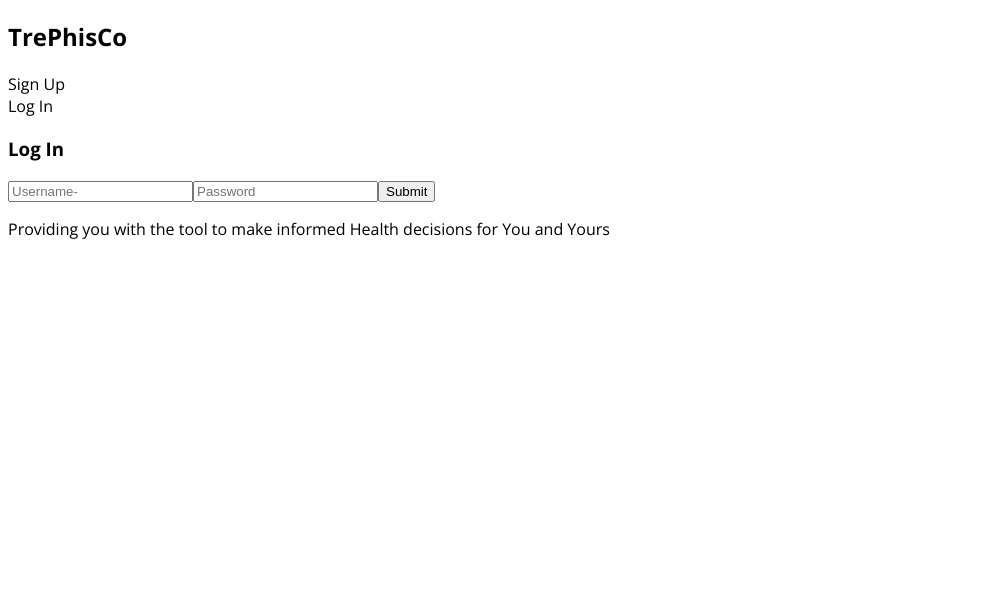
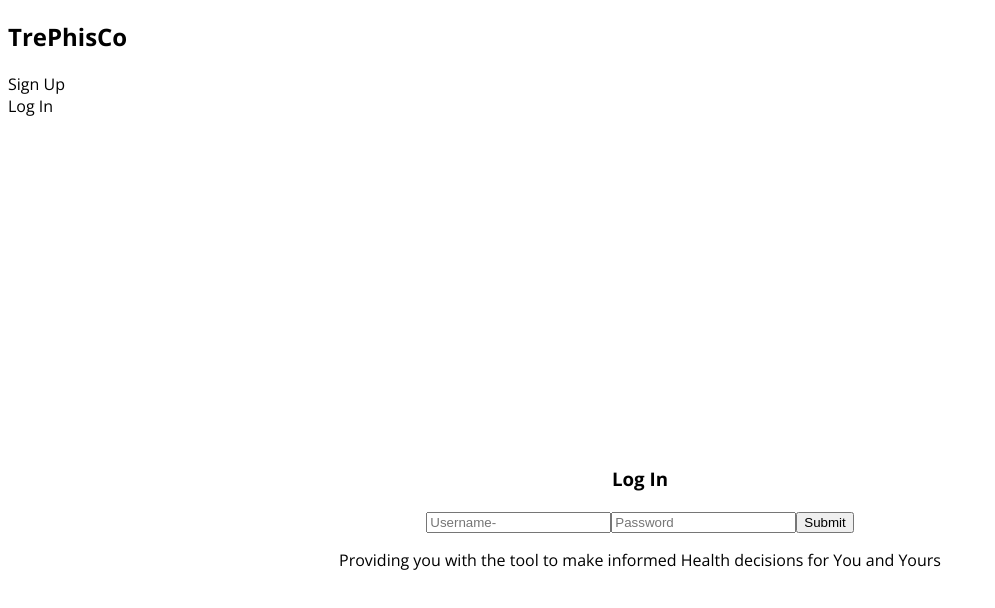
Before and after one commit to PhilIverson/TrePhiSco, a React (Create React App) app in the folder client/: page /login in a window 1280 px wide. Shown: the top 608 px of the page, without its empty margins (0-995 px from the left). Built offline with nearby package versions, Linux system fonts and the light colour scheme; no server answers.

Commit message:
adding more styling

```diff
--- a/client/src/App.js
+++ b/client/src/App.js
@@ -14,17 +14,17 @@ import ProtectedRoute from "./Auth/ProtectedRoute";
 function App(props) {
 
   return (
-    <div className="app-wrapper">
+    <div>
       <Navbar />
+      <div className="app-wrapper">
       <Switch>
         <ProtectedRoute path="/Procedures" component={SavedList}/>
         <ProtectedRoute path="/Search" component={SearchForm}/>
         <Route path="/signup" component={Signup}/>
         <Route path="/login" component={Login}/>
         <Route exact path="/" render={() => <Redirect to="/Procedures"/>}/>
-
-
       </Switch>
+      </div>
     </div>
   )
 }
--- a/client/src/styles/app.css
+++ b/client/src/styles/app.css
@@ -1,3 +1,9 @@
 .app-wrapper{
-    margin: 0 auto;
+    display: flex;
+    flex-direction: column;
+    justify-content: center;
+    align-items: center;
+    text-align: center;
+    min-height: 100vh;
+    /* margin: 0 auto; */
 }
--- a/client/src/styles/procedureDetail.css
+++ b/client/src/styles/procedureDetail.css
@@ -2,7 +2,6 @@
 @import url(https://fonts.googleapis.com/icon?family=Material+Icons);
 
 body{
-    position: relative;
     font-family: 'Open Sans', 'Helvetica Neue', 'Helvetica', 'Arial', sans-serif;
 }
 
@@ -42,7 +41,6 @@ a:hover{
     padding-bottom: 0;
     padding-left: .5em;
     background: #d2e9f2;
-
 }
 
 .search-container:hover{
@@ -57,7 +55,10 @@ a:hover{
 }
 
 .price-div{
-    margin-left:auto; margin-right:0;}
+    margin-left:auto;
+    margin-right:0;
+}
+
 .price-search{
     float: right
 }
--- a/client/src/styles/saveDetail.css
+++ b/client/src/styles/saveDetail.css
@@ -27,6 +27,10 @@ a:hover{
     transition: .2s ease-out;
 }
 
+.logout{
+    border-radius: 1%;
+}
+
 .logout:hover{
     color: #ff3030;
     background-color: grey;
@@ -35,6 +39,11 @@ a:hover{
 
 .go{
     background-color: #3ad13f;
+    transition: .2s;
+}
+
+.go:hover{
+    transform: scale(1.1)
 }
 
 .procedure-container{
@@ -54,7 +63,7 @@ a:hover{
 
 .procedure-container:hover{
     transition: 0.2s ease-out;
-    border: 2px solid #28a382;
+    /* border: 2px solid #28a382; */
     cursor: pointer;
 }
 
@@ -67,7 +76,11 @@ a:hover{
 }
 
 .del{
-    background: #ff3030
+    background: #ff3030;
+    transition: .2s;
+}
+.del:hover{
+    transform: scale(1.3)
 }
 
 .x-div{
```
